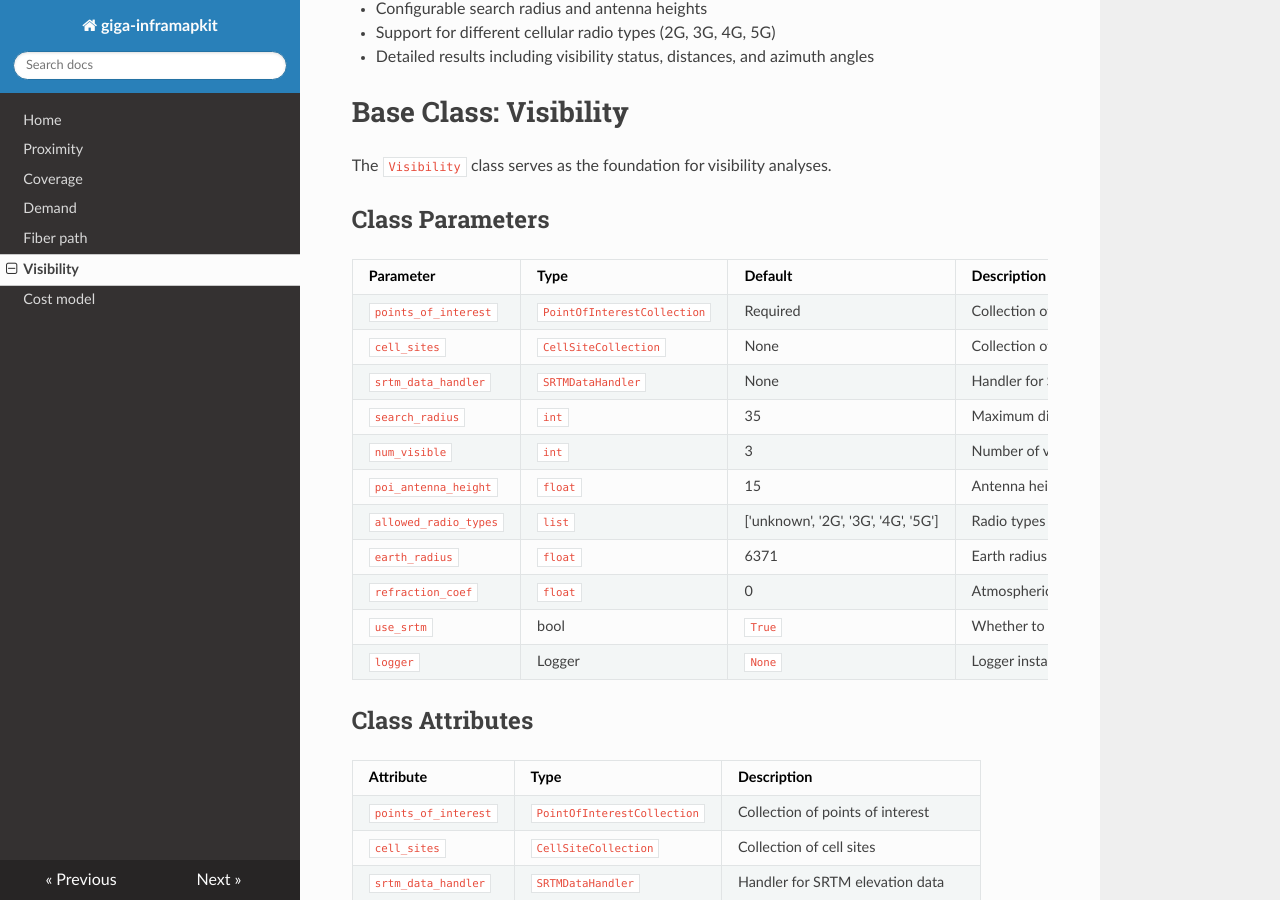
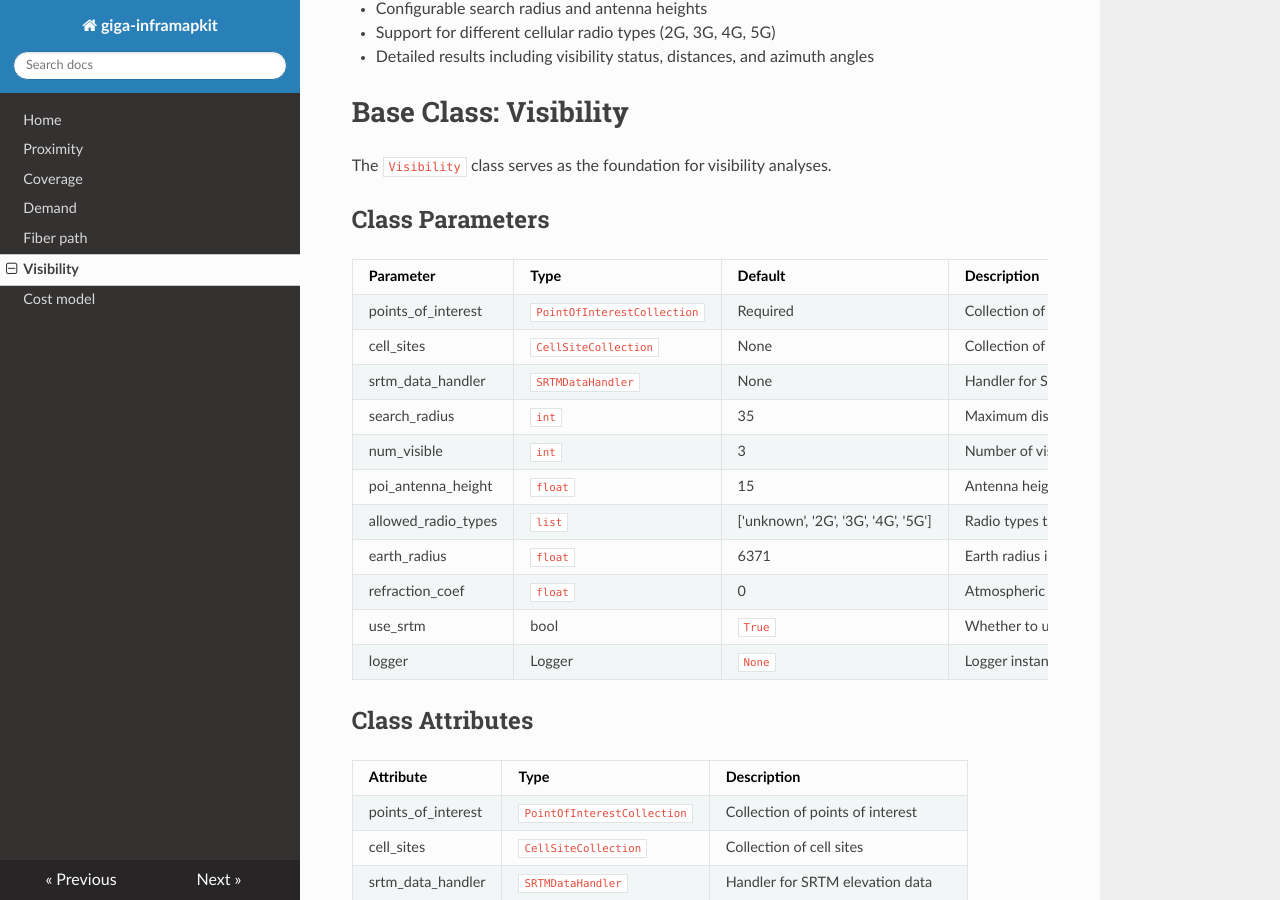
Before and after one commit to FNS-Division/inframapkit-documentation, an MkDocs documentation site: the page built from docs/visibility.md, in a window 1280 px wide and 900 px high, scrolled down 1088 px. Built offline with MkDocs 1.6.1, drawn with Linux system fonts in a browser that asks for light colours; nearby versions of some CDN libraries.

Commit message:
refactor: Remove redundant formatting in visibility.md documentation

```diff
--- a/docs/visibility.md
+++ b/docs/visibility.md
@@ -26,29 +26,29 @@ The `Visibility` class serves as the foundation for visibility analyses.
 
 | Parameter | Type | Default | Description |
 |-----------|------|---------|-------------|
-| `points_of_interest` | `PointOfInterestCollection` | Required | Collection of points of interest |
-| `cell_sites` | `CellSiteCollection` | None | Collection of cell sites |
-| `srtm_data_handler` | `SRTMDataHandler` | None | Handler for SRTM elevation data |
-| `search_radius` | `int` | 35 | Maximum distance (km) to search for visibility |
-| `num_visible` | `int` | 3 | Number of visible sites/POIs to find |
-| `poi_antenna_height` | `float` | 15 | Antenna height at POI locations (meters) |
-| `allowed_radio_types` | `list` | ['unknown', '2G', '3G', '4G', '5G'] | Radio types to include |
-| `earth_radius` | `float` | 6371 | Earth radius in kilometers |
-| `refraction_coef` | `float` | 0 | Atmospheric refraction coefficient |
-| `use_srtm` | bool | `True` | Whether to use SRTM elevation data |
-| `logger` | Logger | `None` | Logger instance |
+| points_of_interest | `PointOfInterestCollection` | Required | Collection of points of interest |
+| cell_sites | `CellSiteCollection` | None | Collection of cell sites |
+| srtm_data_handler | `SRTMDataHandler` | None | Handler for SRTM elevation data |
+| search_radius | `int` | 35 | Maximum distance (km) to search for visibility |
+| num_visible | `int` | 3 | Number of visible sites/POIs to find |
+| poi_antenna_height | `float` | 15 | Antenna height at POI locations (meters) |
+| allowed_radio_types | `list` | ['unknown', '2G', '3G', '4G', '5G'] | Radio types to include |
+| earth_radius | `float` | 6371 | Earth radius in kilometers |
+| refraction_coef | `float` | 0 | Atmospheric refraction coefficient |
+| use_srtm | bool | `True` | Whether to use SRTM elevation data |
+| logger | Logger | `None` | Logger instance |
 
 ## Class Attributes
 
 | Attribute | Type | Description |
 |-----------|------|-------------|
-| `points_of_interest` | `PointOfInterestCollection` | Collection of points of interest |
-| `cell_sites` | `CellSiteCollection` | Collection of cell sites |
-| `srtm_data_handler` | `SRTMDataHandler` | Handler for SRTM elevation data |
-| `search_radius` | `int` | Maximum search distance in meters |
-| `analysis_param` | `dict` | Parameters used for the analysis |
-| `analysis_stats` | `dict` | Statistics about the analysis run |
-| `logger` | `Logger` | Logger instance for the class |
+| points_of_interest | `PointOfInterestCollection` | Collection of points of interest |
+| cell_sites | `CellSiteCollection` | Collection of cell sites |
+| srtm_data_handler | `SRTMDataHandler` | Handler for SRTM elevation data |
+| search_radius | `int` | Maximum search distance in meters |
+| analysis_param | `dict` | Parameters used for the analysis |
+| analysis_stats | `dict` | Statistics about the analysis run |
+| logger | `Logger` | Logger instance for the class |
 
 ## Methods
 
@@ -64,9 +64,9 @@ The `Visibility` class serves as the foundation for visibility analyses.
 
 | Attribute | Type | Description |
 |-----------|------|-------------|
-| `analysis_results` | `dict` | Dictionary storing analysis results per POI |
-| `analysis_stats` | `dict` | Statistics about the analysis run |
-| `analysis_param` | `dict` | Parameters used for the analysis |
+| analysis_results | `dict` | Dictionary storing analysis results per POI |
+| analysis_stats | `dict` | Statistics about the analysis run |
+| analysis_param | `dict` | Parameters used for the analysis |
 
 ## Methods
 
@@ -85,7 +85,7 @@ The `Visibility` class serves as the foundation for visibility analyses.
 
 | Attribute | Type | Description |
 |-----------|------|-------------|
-| `analysis_results` |`DataFrame` | DataFrame storing source-target pairs with visibility status |
+| analysis_results |`DataFrame` | DataFrame storing source-target pairs with visibility status |
 
 ## Methods
 
```
